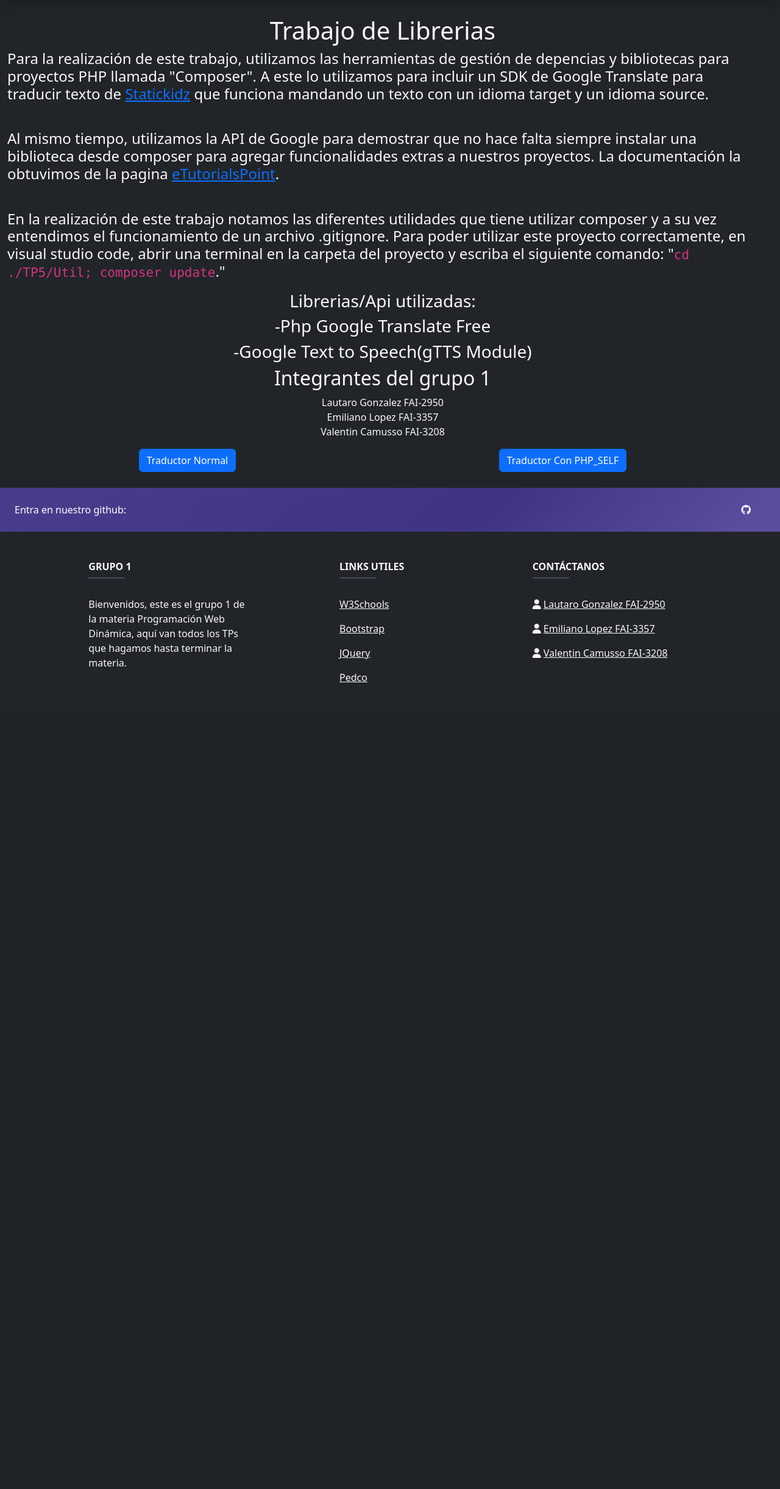
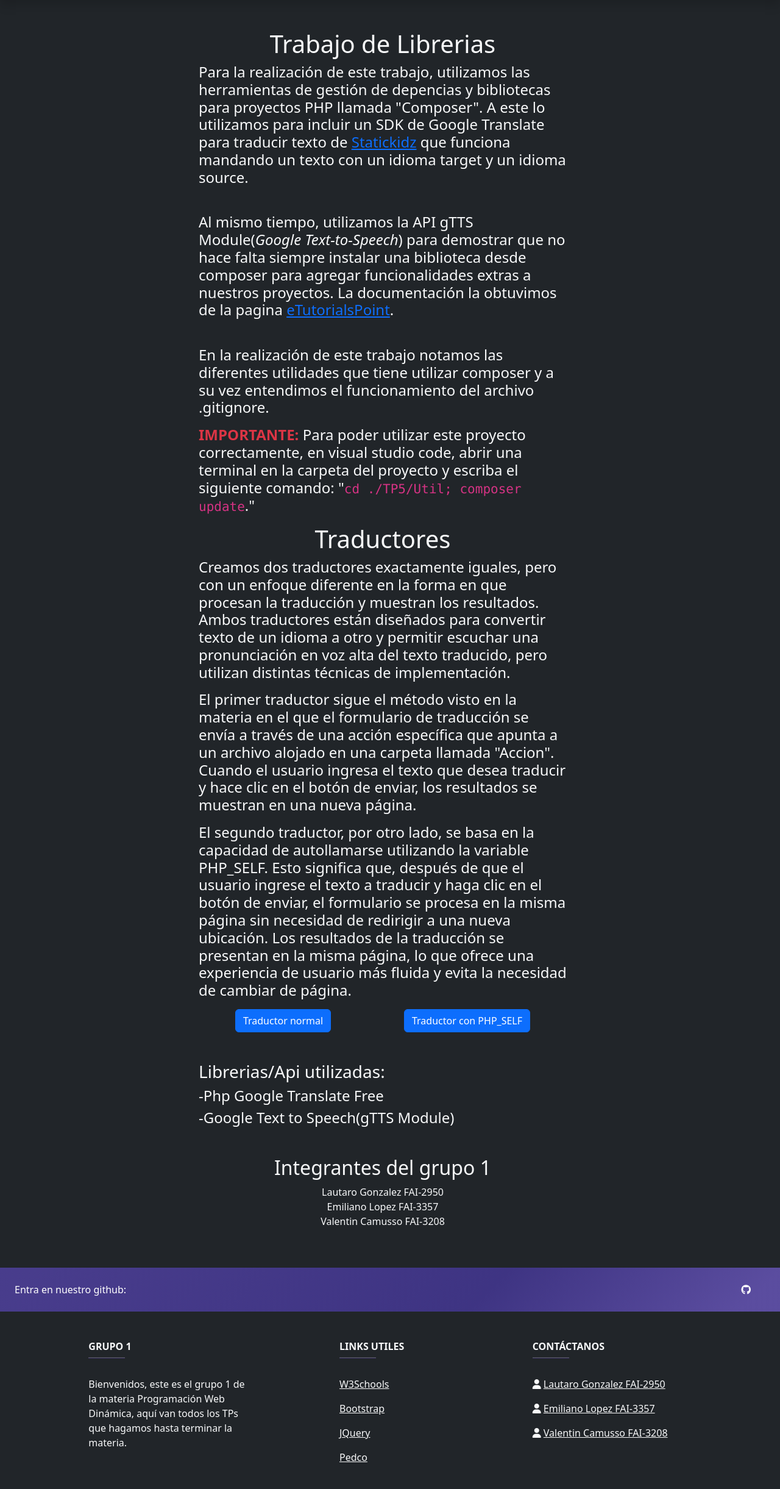
Before and after one commit to VintuuS2/PWD2023, a PHP site: page /TP5/Vista/Index.php in a window 1280 px wide. Shown: the part 56-2498 px from the top of the page at 61% size. Before the commit the page ends 1219 px from the top, so only its background shows below. Run offline with PHP 8.4, Linux system fonts and the light colour scheme; some libraries are stand-ins or nearby versions.

Commit message:
Mejoras y cambios varios

```diff
--- a/TP1/Vista/estructura/header.php
+++ b/TP1/Vista/estructura/header.php
@@ -68,7 +68,9 @@
                         <li class="nav-item dropdown">
                             <a class="nav-link dropdown-toggle text-light" href="#" role="button" data-bs-toggle="dropdown">TP5</a>
                             <ul class="dropdown-menu" style="background: linear-gradient(135deg, rgba(85,68,173,0.75) 5%, rgba(72,57,161,0.75) 62%, rgba(110,90,199,0.75) 95%);">
-                                <li><a class="dropdown-item text-light" href="<?php echo $PROYECTOROOT ?>TP5/Vista/">Index</a></li>
+                                <li><a class="dropdown-item text-light" href="<?php echo $PROYECTOROOT ?>TP5/Vista">Inicio</a></li>
+                                <li><a class="dropdown-item text-light" href="<?php echo $PROYECTOROOT ?>TP5/Vista/Traductor.php">Traductor normal</a></li>
+                                <li><a class="dropdown-item text-light" href="<?php echo $PROYECTOROOT ?>TP5/Vista/TraductorPhpSelf.php">Traductor con PHP_SELF</a></li>
                             </ul>
                         </li>
                     </ul>
--- a/TP2/Vista/estructura/header.php
+++ b/TP2/Vista/estructura/header.php
@@ -68,7 +68,9 @@
                         <li class="nav-item dropdown">
                             <a class="nav-link dropdown-toggle text-light" href="#" role="button" data-bs-toggle="dropdown">TP5</a>
                             <ul class="dropdown-menu" style="background: linear-gradient(135deg, rgba(85,68,173,0.75) 5%, rgba(72,57,161,0.75) 62%, rgba(110,90,199,0.75) 95%);">
-                                <li><a class="dropdown-item text-light" href="<?php echo $PROYECTOROOT ?>TP5/Vista/">Index</a></li>
+                                <li><a class="dropdown-item text-light" href="<?php echo $PROYECTOROOT ?>TP5/Vista">Inicio</a></li>
+                                <li><a class="dropdown-item text-light" href="<?php echo $PROYECTOROOT ?>TP5/Vista/Traductor.php">Traductor normal</a></li>
+                                <li><a class="dropdown-item text-light" href="<?php echo $PROYECTOROOT ?>TP5/Vista/TraductorPhpSelf.php">Traductor con PHP_SELF</a></li>
                             </ul>
                         </li>
                     </ul>
--- a/TP3/Vista/estructura/header.php
+++ b/TP3/Vista/estructura/header.php
@@ -68,7 +68,9 @@
                         <li class="nav-item dropdown">
                             <a class="nav-link dropdown-toggle text-light" href="#" role="button" data-bs-toggle="dropdown">TP5</a>
                             <ul class="dropdown-menu" style="background: linear-gradient(135deg, rgba(85,68,173,0.75) 5%, rgba(72,57,161,0.75) 62%, rgba(110,90,199,0.75) 95%);">
-                                <li><a class="dropdown-item text-light" href="<?php echo $PROYECTOROOT ?>TP5/Vista/">Index</a></li>
+                                <li><a class="dropdown-item text-light" href="<?php echo $PROYECTOROOT ?>TP5/Vista">Inicio</a></li>
+                                <li><a class="dropdown-item text-light" href="<?php echo $PROYECTOROOT ?>TP5/Vista/Traductor.php">Traductor normal</a></li>
+                                <li><a class="dropdown-item text-light" href="<?php echo $PROYECTOROOT ?>TP5/Vista/TraductorPhpSelf.php">Traductor con PHP_SELF</a></li>
                             </ul>
                         </li>
                     </ul>
--- a/TP4/Vista/estructura/header.php
+++ b/TP4/Vista/estructura/header.php
@@ -68,7 +68,9 @@
                         <li class="nav-item dropdown">
                             <a class="nav-link dropdown-toggle text-light" href="#" role="button" data-bs-toggle="dropdown">TP5</a>
                             <ul class="dropdown-menu" style="background: linear-gradient(135deg, rgba(85,68,173,0.75) 5%, rgba(72,57,161,0.75) 62%, rgba(110,90,199,0.75) 95%);">
-                                <li><a class="dropdown-item text-light" href="<?php echo $PROYECTOROOT ?>TP5/Vista">Index</a></li>
+                                <li><a class="dropdown-item text-light" href="<?php echo $PROYECTOROOT ?>TP5/Vista">Inicio</a></li>
+                                <li><a class="dropdown-item text-light" href="<?php echo $PROYECTOROOT ?>TP5/Vista/Traductor.php">Traductor normal</a></li>
+                                <li><a class="dropdown-item text-light" href="<?php echo $PROYECTOROOT ?>TP5/Vista/TraductorPhpSelf.php">Traductor con PHP_SELF</a></li>
                             </ul>
                         </li>
                     </ul>
--- a/TP5/Vista/Estructura/header.php
+++ b/TP5/Vista/Estructura/header.php
@@ -68,7 +68,9 @@
                         <li class="nav-item dropdown">
                             <a class="nav-link dropdown-toggle text-light" href="#" role="button" data-bs-toggle="dropdown">TP5</a>
                             <ul class="dropdown-menu" style="background: linear-gradient(135deg, rgba(85,68,173,0.75) 5%, rgba(72,57,161,0.75) 62%, rgba(110,90,199,0.75) 95%);">
-                                <li><a class="dropdown-item text-light" href="<?php echo $PROYECTOROOT ?>TP5/Vista">Index</a></li>
+                                <li><a class="dropdown-item text-light" href="<?php echo $PROYECTOROOT ?>TP5/Vista">Inicio</a></li>
+                                <li><a class="dropdown-item text-light" href="<?php echo $PROYECTOROOT ?>TP5/Vista/Traductor.php">Traductor normal</a></li>
+                                <li><a class="dropdown-item text-light" href="<?php echo $PROYECTOROOT ?>TP5/Vista/TraductorPhpSelf.php">Traductor con PHP_SELF</a></li>
                             </ul>
                         </li>
                     </ul>
--- a/TP5/Vista/Index.php
+++ b/TP5/Vista/Index.php
@@ -5,47 +5,46 @@ include_once './Estructura/header.php';
 require_once '../Util/vendor/autoload.php';
 ?>
 
-<?php
-include_once '../../configuracionProyecto.php';
-include_once '../Util/funciones.php';
-include_once './Estructura/header.php';
-require_once '../Util/vendor/autoload.php';
-?>
-
-<div class="vh-100 w-100 row bg-dark m-auto">
+<div class="w-100 row bg-dark m-auto py-5">
     <div class="d-flex row justify-content-center align-items-center">
-        <div class="text-center">
-            <h1 class="text-light">Trabajo de Librerias</h1>
-            <h4 class="text-light text-start">
-                <p>Para la realización de este trabajo, utilizamos las herramientas de gestión de depencias y bibliotecas para proyectos PHP llamada "Composer". A este lo utilizamos para incluir un SDK de Google Translate para traducir texto de <a href="https://github.com/statickidz" target="_blank">Statickidz</a> que funciona mandando un texto con un idioma target y un idioma source.</p> <br>
-                <p>Al mismo tiempo, utilizamos la API de Google para demostrar que no hace falta siempre instalar una biblioteca desde composer para agregar funcionalidades extras a nuestros proyectos. La documentación la obtuvimos de la pagina <a href="https://www.etutorialspoint.com/index.php/341-how-to-convert-text-to-speech-using-php" target="_blank">eTutorialsPoint</a>.</p> <br>
-                <p>En la realización de este trabajo notamos las diferentes utilidades que tiene utilizar composer y a su vez entendimos el funcionamiento de un archivo .gitignore.
-                    Para poder utilizar este proyecto correctamente, en visual studio code, abrir una terminal en la carpeta del proyecto y escriba el siguiente comando:
-                    "<code>cd ./TP5/Util; composer update</code>."</p>
-            </h4>
-
-            <h3 class="text-light">Librerias/Api utilizadas: </h3>
-            <h3 class="text-light">-Php Google Translate Free</h3>
-            <h3 class="text-light">-Google Text to Speech(gTTS Module)</h3>
-            <h2 class="text-light">Integrantes del grupo 1</h2>
-            <ul class="list-unstyled">
-                <li class="text-light">Lautaro Gonzalez FAI-2950</li>
-                <li class="text-light">Emiliano Lopez FAI-3357</li>
-                <li class="text-light">Valentin Camusso FAI-3208</li>
-            </ul>
-            <div class="d-flex justify-content-around">
-                <a href="./TP5/Vista/Traductor.php" class="btn btn-primary">Traductor Normal</a>
-                <a href="./TP5/Vista/traductorConPhpSelf.php" class="btn btn-primary">Traductor Con PHP_SELF</a>
+        <div class="col-12 col-md-8 col-xl-6">
+            <div class="h4 text-light">
+                <div>
+                    <h1 class="text-center">Trabajo de Librerias</h1>
+                    <p>Para la realización de este trabajo, utilizamos las herramientas de gestión de depencias y bibliotecas para proyectos PHP llamada "Composer". A este lo utilizamos para incluir un SDK de Google Translate para traducir texto de <a href="https://github.com/statickidz" target="_blank">Statickidz</a> que funciona mandando un texto con un idioma target y un idioma source.</p> <br>
+                    <p>Al mismo tiempo, utilizamos la API gTTS Module(<i>Google Text-to-Speech</i>) para demostrar que no hace falta siempre instalar una biblioteca desde composer para agregar funcionalidades extras a nuestros proyectos. La documentación la obtuvimos de la pagina <a href="https://www.etutorialspoint.com/index.php/341-how-to-convert-text-to-speech-using-php" target="_blank">eTutorialsPoint</a>.</p> <br>
+                    <p>En la realización de este trabajo notamos las diferentes utilidades que tiene utilizar composer y a su vez entendimos el funcionamiento del archivo .gitignore.</p>
+                    <p><b class="text-danger">IMPORTANTE:</b> Para poder utilizar este proyecto correctamente, en visual studio code, abrir una terminal en la carpeta del proyecto y escriba el siguiente comando:
+                        "<code>cd ./TP5/Util; composer update</code>."</p>
+                </div>
+                <div>
+                    <h1 class="text-light text-center">Traductores</h1>
+                    <p>Creamos dos traductores exactamente iguales, pero con un enfoque diferente en la forma en que procesan la traducción y muestran los resultados. Ambos traductores están diseñados para convertir texto de un idioma a otro y permitir escuchar una pronunciación en voz alta del texto traducido, pero utilizan distintas técnicas de implementación.</p>
+                    <p>El primer traductor sigue el método visto en la materia en el que el formulario de traducción se envía a través de una acción específica que apunta a un archivo alojado en una carpeta llamada "Accion". Cuando el usuario ingresa el texto que desea traducir y hace clic en el botón de enviar, los resultados se muestran en una nueva página.</p>
+                    <p>El segundo traductor, por otro lado, se basa en la capacidad de autollamarse utilizando la variable PHP_SELF. Esto significa que, después de que el usuario ingrese el texto a traducir y haga clic en el botón de enviar, el formulario se procesa en la misma página sin necesidad de redirigir a una nueva ubicación. Los resultados de la traducción se presentan en la misma página, lo que ofrece una experiencia de usuario más fluida y evita la necesidad de cambiar de página.</p>
+                </div>
+                <div class="d-flex justify-content-around">
+                    <a href="./Traductor.php" class="btn btn-primary">Traductor normal</a>
+                    <a href="./traductorConPhpSelf.php" class="btn btn-primary">Traductor con PHP_SELF</a>
+                </div>
+            </div>
+            <div class="text-light mt-5">
+                <h3>Librerias/Api utilizadas: </h3>
+                <h4>-Php Google Translate Free</h4>
+                <h4>-Google Text to Speech(gTTS Module)</h4>
+            </div>
+            <div class="text-center text-light mt-5">
+                <h2>Integrantes del grupo 1</h2>
+                <ul class="list-unstyled">
+                    <li>Lautaro Gonzalez FAI-2950</li>
+                    <li>Emiliano Lopez FAI-3357</li>
+                    <li>Valentin Camusso FAI-3208</li>
+                </ul>
             </div>
         </div>
-
     </div>
 </div>
 
 <?php
 include_once './Estructura/footer.php';
 ?>
-
-<?php
-include_once './Estructura/footer.php';
-?>
```
Also changed, not shown: TP5/Vista/Accion/translate&tts.php (+16 -9 lines), TP5/Vista/JS/funciones.js (+27 -23 lines), TP5/Vista/Traductor.php (+14 -9 lines), TP5/Vista/traductorConPhpSelf.php (+6 -6 lines).
